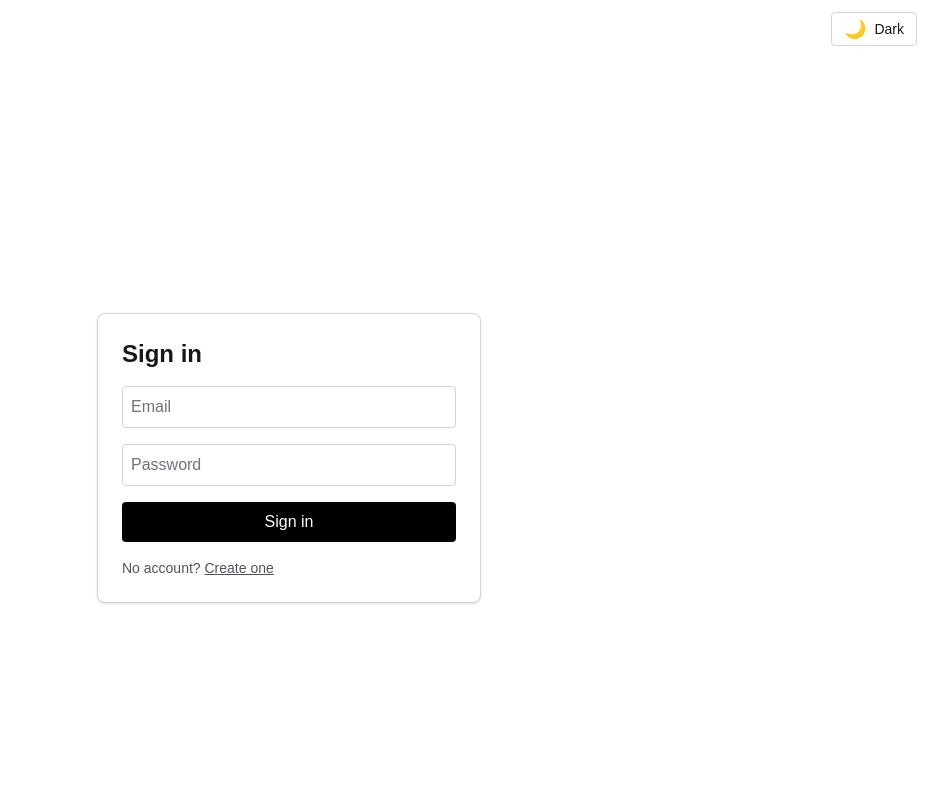
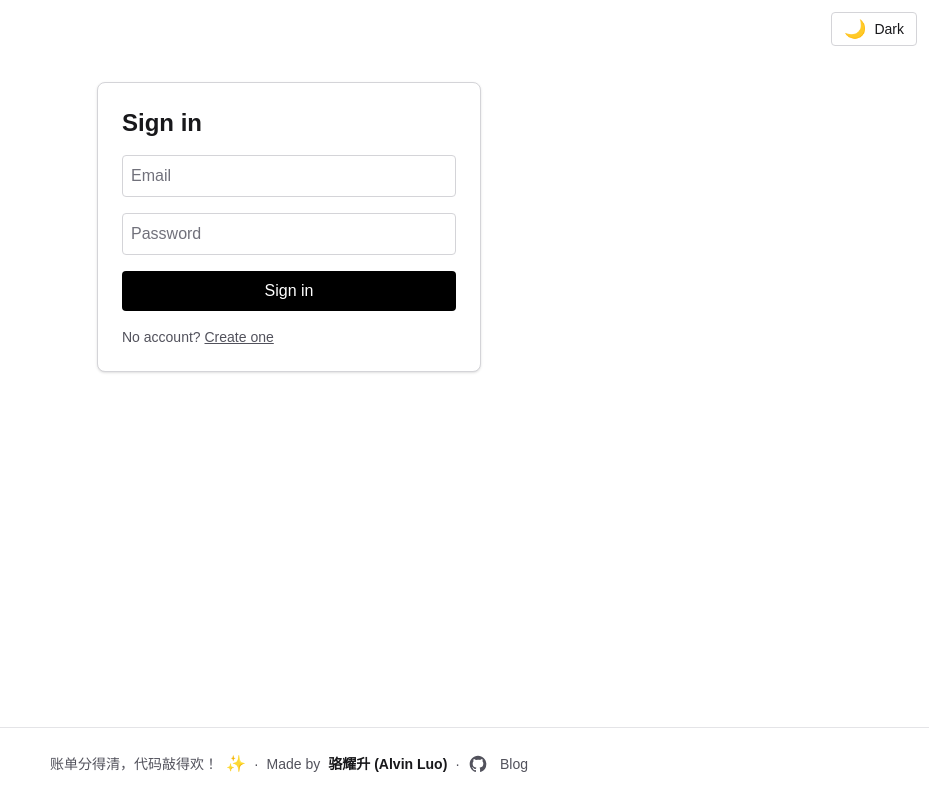
Before and after one commit to alvinluo-tech/easy-split, a Next.js app: page /auth/sign-in in a window 1280 px wide. Shown: the top 810 px of the page, without its empty margins (351-1280 px from the left). Built offline with nearby package versions, Linux system fonts and the light colour scheme; no server answers.

Commit message:
feat(layout): add site footer with developer info and links

```diff
--- a/app/auth/sign-in/page.tsx
+++ b/app/auth/sign-in/page.tsx
@@ -55,7 +55,7 @@ export default function SignInPage() {
   };
 
   return (
-    <div className="min-h-screen flex flex-col items-center justify-center p-6 bg-[hsl(var(--background))]">
+    <div className="flex-1 flex flex-col items-center justify-center p-6 bg-[hsl(var(--background))]">
       <form onSubmit={onSubmit} className="w-full max-w-sm space-y-4 border border-zinc-300 dark:border-zinc-700 rounded-lg p-6 bg-white dark:bg-zinc-800 shadow-sm">
         <h1 className="text-2xl font-semibold text-zinc-900 dark:text-white">Sign in</h1>
         {error && <p className="text-red-600 dark:text-red-400 text-sm">{error}</p>}
--- a/app/auth/sign-up/page.tsx
+++ b/app/auth/sign-up/page.tsx
@@ -76,7 +76,7 @@ export default function SignUpPage() {
 
   if (verificationSent) {
     return (
-      <div className="min-h-screen flex flex-col items-center justify-center p-6 bg-[hsl(var(--background))]">
+      <div className="flex-1 flex flex-col items-center justify-center p-6 bg-[hsl(var(--background))]">
         <div className="w-full max-w-sm space-y-4 border border-zinc-300 dark:border-zinc-700 rounded-lg p-6 bg-white dark:bg-zinc-800 shadow-sm">
           <h1 className="text-2xl font-semibold text-zinc-900 dark:text-white">Verify your email</h1>
           <div className="border border-green-300 dark:border-green-700 rounded p-4 bg-green-50 dark:bg-green-900/20 text-green-800 dark:text-green-300">
@@ -100,7 +100,7 @@ export default function SignUpPage() {
   }
 
   return (
-    <div className="min-h-screen flex flex-col items-center justify-center p-6 bg-[hsl(var(--background))]">
+    <div className="flex-1 flex flex-col items-center justify-center p-6 bg-[hsl(var(--background))]">
       <form onSubmit={onSubmit} className="w-full max-w-sm space-y-4 border border-zinc-300 dark:border-zinc-700 rounded-lg p-6 bg-white dark:bg-zinc-800 shadow-sm">
         <h1 className="text-2xl font-semibold text-zinc-900 dark:text-white">Sign up</h1>
         {error && <p className="text-red-600 dark:text-red-400 text-sm">{error}</p>}
--- a/app/layout.tsx
+++ b/app/layout.tsx
@@ -3,6 +3,7 @@ import { Geist, Geist_Mono } from "next/font/google";
 import "./globals.css";
 import { Providers } from "./providers";
 import AppHeader from "@/components/AppHeader";
+import Footer from "@/components/Footer";
 
 const geistSans = Geist({
   variable: "--font-geist-sans",
@@ -27,11 +28,14 @@ export default function RootLayout({
   return (
     <html lang="en" suppressHydrationWarning>
       <body
-        className={`${geistSans.variable} ${geistMono.variable} antialiased`}
+        className={`${geistSans.variable} ${geistMono.variable} antialiased flex flex-col min-h-screen`}
       >
         <Providers>
           <AppHeader />
-          {children}
+          <main className="flex-1">
+            {children}
+          </main>
+          <Footer />
         </Providers>
       </body>
     </html>
--- /dev/null
+++ b/components/Footer.tsx
@@ -0,0 +1,53 @@
+'use client';
+
+export default function Footer() {
+  return (
+    <footer className="w-full border-t border-zinc-200 dark:border-zinc-800 bg-[hsl(var(--background))] mt-auto">
+      <div className="max-w-7xl mx-auto px-4 py-6">
+        <div className="flex flex-col sm:flex-row items-center justify-center gap-2 text-sm text-zinc-600 dark:text-zinc-400">
+          <span className="flex items-center gap-2">
+            <span>账单分得清，代码敲得欢！</span>
+            <span className="text-base">✨</span>
+          </span>
+          <span className="hidden sm:inline">·</span>
+          <span className="flex items-center gap-2">
+            <span>Made by</span>
+            <strong className="text-zinc-900 dark:text-zinc-100 font-semibold">骆耀升 (Alvin Luo)</strong>
+          </span>
+          <span className="hidden sm:inline">·</span>
+          <div className="flex items-center gap-3">
+            <a
+              href="https://github.com/alvinluo-tech"
+              target="_blank"
+              rel="noopener noreferrer"
+              className="hover:text-zinc-900 dark:hover:text-zinc-100 transition-colors flex items-center gap-1"
+              aria-label="GitHub"
+            >
+              <svg
+                className="w-5 h-5"
+                fill="currentColor"
+                viewBox="0 0 24 24"
+                xmlns="http://www.w3.org/2000/svg"
+              >
+                <path
+                  fillRule="evenodd"
+                  d="M12 2C6.477 2 2 6.484 2 12.017c0 4.425 2.865 8.18 6.839 9.504.5.092.682-.217.682-.483 0-.237-.008-.868-.013-1.703-2.782.605-3.369-1.343-3.369-1.343-.454-1.158-1.11-1.466-1.11-1.466-.908-.62.069-.608.069-.608 1.003.07 1.531 1.032 1.531 1.032.892 1.53 2.341 1.088 2.91.832.092-.647.35-1.088.636-1.338-2.22-.253-4.555-1.113-4.555-4.951 0-1.093.39-1.988 1.029-2.688-.103-.253-.446-1.272.098-2.65 0 0 .84-.27 2.75 1.026A9.564 9.564 0 0112 6.844c.85.004 1.705.115 2.504.337 1.909-1.296 2.747-1.027 2.747-1.027.546 1.379.202 2.398.1 2.651.64.7 1.028 1.595 1.028 2.688 0 3.848-2.339 4.695-4.566 4.943.359.309.678.92.678 1.855 0 1.338-.012 2.419-.012 2.747 0 .268.18.58.688.482A10.019 10.019 0 0022 12.017C22 6.484 17.522 2 12 2z"
+                  clipRule="evenodd"
+                />
+              </svg>
+              <span className="sm:hidden">GitHub</span>
+            </a>
+            <a
+              href="https://alvin-luo.me/"
+              target="_blank"
+              rel="noopener noreferrer"
+              className="hover:text-zinc-900 dark:hover:text-zinc-100 transition-colors"
+            >
+              Blog
+            </a>
+          </div>
+        </div>
+      </div>
+    </footer>
+  );
+}
```
